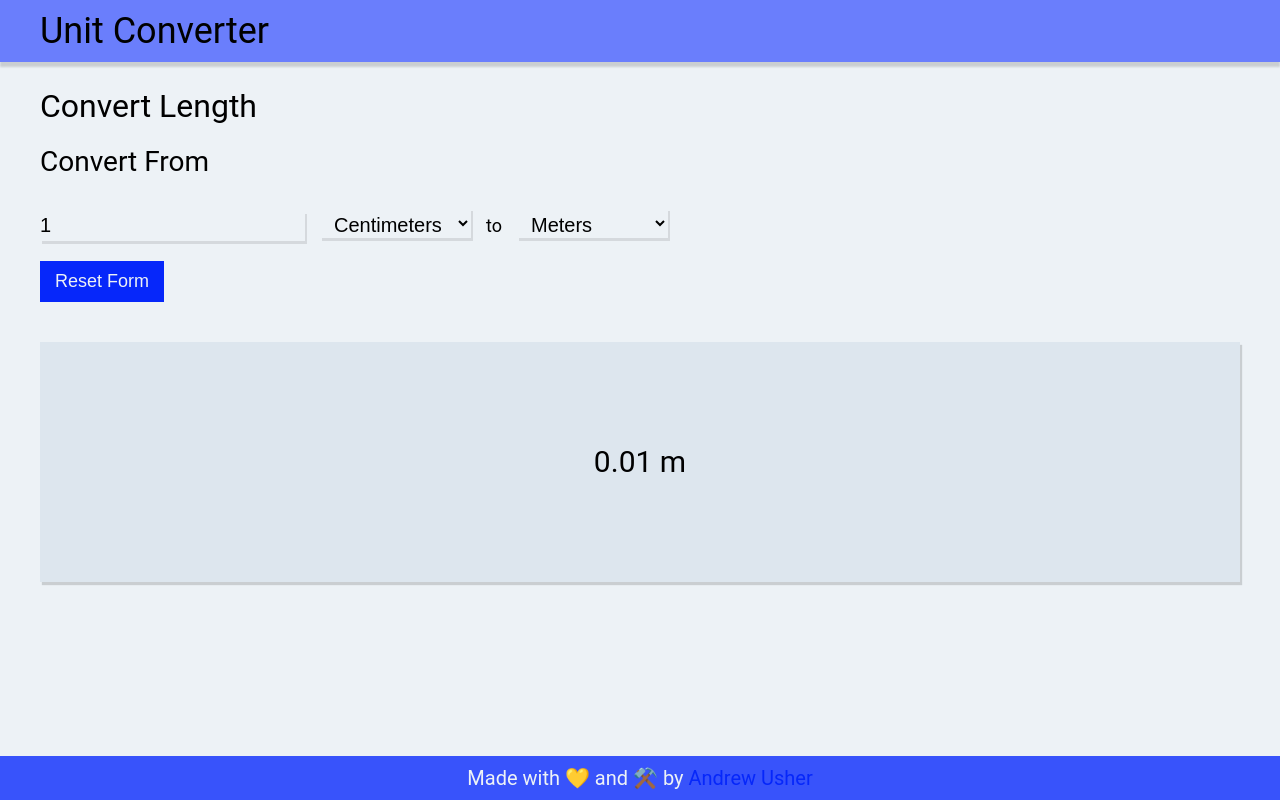
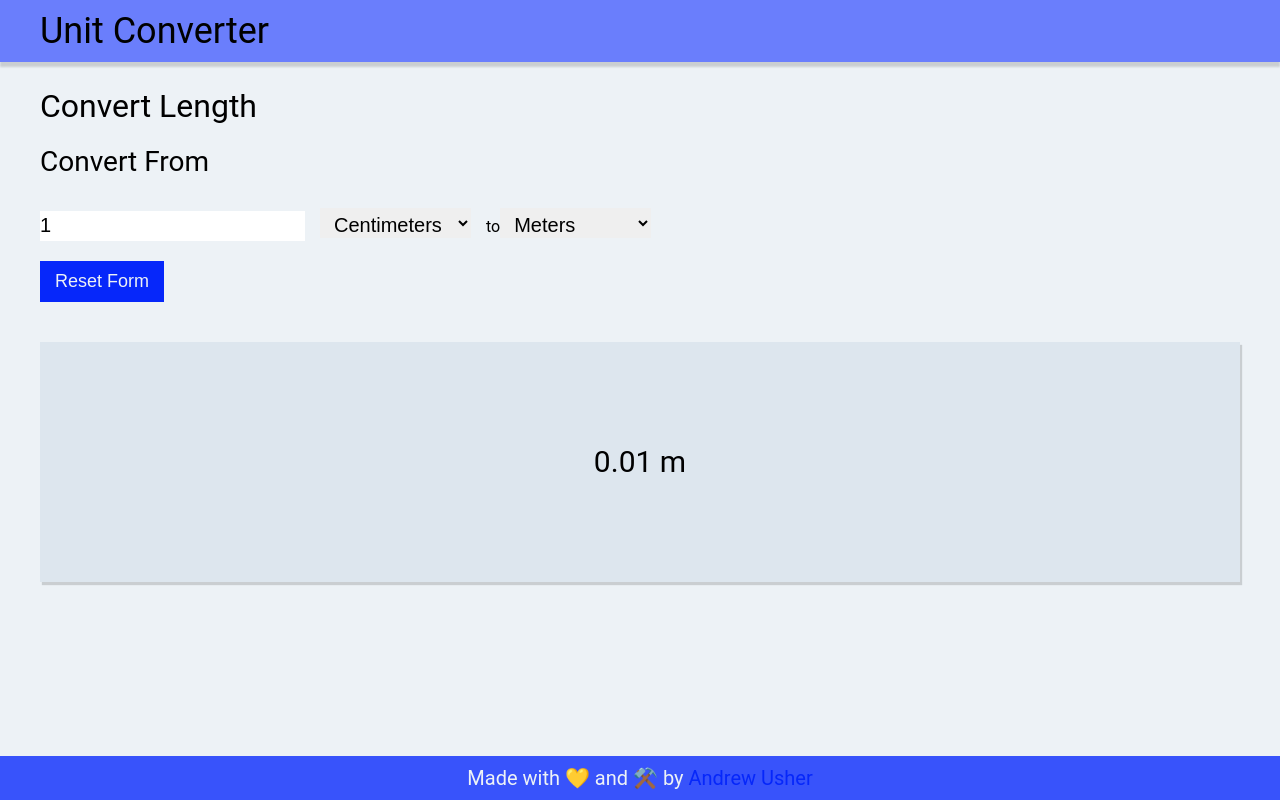
Before and after one commit to AndrewUsher/unit-converter, a React app: page / in a window 1280 px wide. Built offline with nearby package versions, Linux system fonts and the light colour scheme; the HTML template or start-up script is replaced by a standard one.

Commit message:
refactor(Refactor input component to use styled-components instead of stylus):

```diff
--- a/src/components/Input.js
+++ b/src/components/Input.js
@@ -1,14 +1,66 @@
 import React from 'react'
 import PropTypes from 'prop-types'
+import styled from 'styled-components'
+import { Container } from './Common'
 
-const Input = (props) => {
+const InputContainer = styled.div`
+  font-family: ${props => props.theme.siteFont};
+  padding: 0 30px;
+`
+const ConvertLength = styled.h2`
+  font-size: 32px;
+  font-weight: normal;
+  margin-bottom: 20px;
+`
+
+const ConvertFrom = styled.h3`
+  font-size: 28px;
+  font-weight: normal;
+  margin-bottom: 30px;
+`
+
+const BaseSelectAndInput = styled.input`
+  background-color: $bgColor;
+  border: 2px solid #ddd;
+  box-shadow: 2px 3px 0 rgba(#000, 10%);
+  height: 30px;
+  margin-bottom: 20px;
+  margin-right: 15px;
+`
+
+const StyledInput = styled(BaseSelectAndInput)`
+  border: none;
+  font-size: 20px;
+`
+
+const Select = styled(BaseSelectAndInput)`
+  border: none;
+  font-size: 20px;
+  padding: 5px 10px;
+`
+
+const To = styled.span`
+  font-size: 18px;
+  margin-right: 15px;
+`
+
+const Input = props => {
   return (
-    <div className="input">
-      <div className="container">
-        <h2>Convert Length</h2>
-        <h3>Convert From</h3>
-        <input type="number" onChange={props.valChanged} value={props.val} />
-        <select value={props.convertFrom} onChange={props.convertFromChanged}>
+    <InputContainer>
+      <Container>
+        <ConvertLength>Convert Length</ConvertLength>
+        <ConvertFrom>Convert From</ConvertFrom>
+        <StyledInput
+          as="input"
+          type="number"
+          onChange={props.valChanged}
+          value={props.val}
+        />
+        <Select
+          as="select"
+          value={props.convertFrom}
+          onChange={props.convertFromChanged}
+        >
           <option value="pm">Picometres</option>
           <option value="nm">Nanometres</option>
           <option value="um">Micrometres</option>
@@ -21,9 +73,13 @@ const Input = (props) => {
           <option value="ft">Feett</option>
           <option value="yd">Yards</option>
           <option value="mi">Miles</option>
-        </select>
+        </Select>
         <span>to</span>
-        <select value={props.convertTo} onChange={props.convertToChanged}>
+        <Select
+          as="select"
+          value={props.convertTo}
+          onChange={props.convertToChanged}
+        >
           <option value="pm">Picometres</option>
           <option value="nm">Nanometres</option>
           <option value="um">Micrometres</option>
@@ -36,9 +92,9 @@ const Input = (props) => {
           <option value="ft">Feet</option>
           <option value="yd">Yards</option>
           <option value="mi">Miles</option>
-        </select>
-      </div>
-    </div>
+        </Select>
+      </Container>
+    </InputContainer>
   )
 }
 
--- a/src/styles/_input.styl
+++ /dev/null
@@ -1,38 +0,0 @@
-@import 'variables.styl'
-
-.input
-  font-family: $siteFont;
-  padding: 0 30px;
-
-
-  h2
-    font-size: 32px;
-    font-weight: normal;
-    margin-bottom: 20px;
-
-  h3
-    font-size: 28px;
-    font-weight: normal;
-    margin-bottom: 30px;
-
-  input,
-  select
-    background-color: $bgColor;
-    border: 2px solid #ddd;
-    box-shadow: 2px 3px 0 rgba(#000, 10%);
-    height: 30px;
-    margin-bottom: 20px;
-    margin-right: 15px;
-
-  span
-    font-size: 18px;
-    margin-right: 15px;
-
-  input
-    border: none;
-    font-size: 20px;
-
-  select
-    border: none;
-    font-size: 20px;
-    padding: 5px 10px;
--- a/src/styles/index.styl
+++ b/src/styles/index.styl
@@ -1,6 +1,5 @@
 // Imports go at top
 @import '_header.styl'
-@import '_input.styl'
 @import '_output.styl'
 @import 'variables.styl'
 
```
